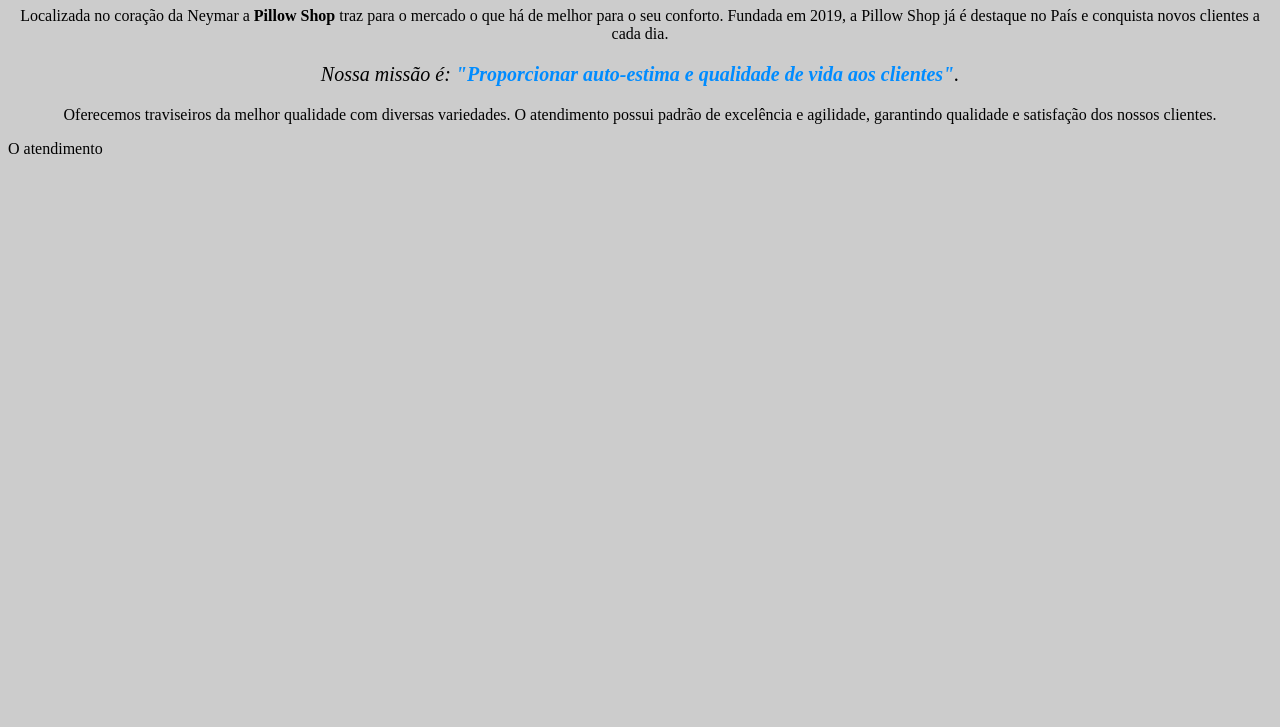
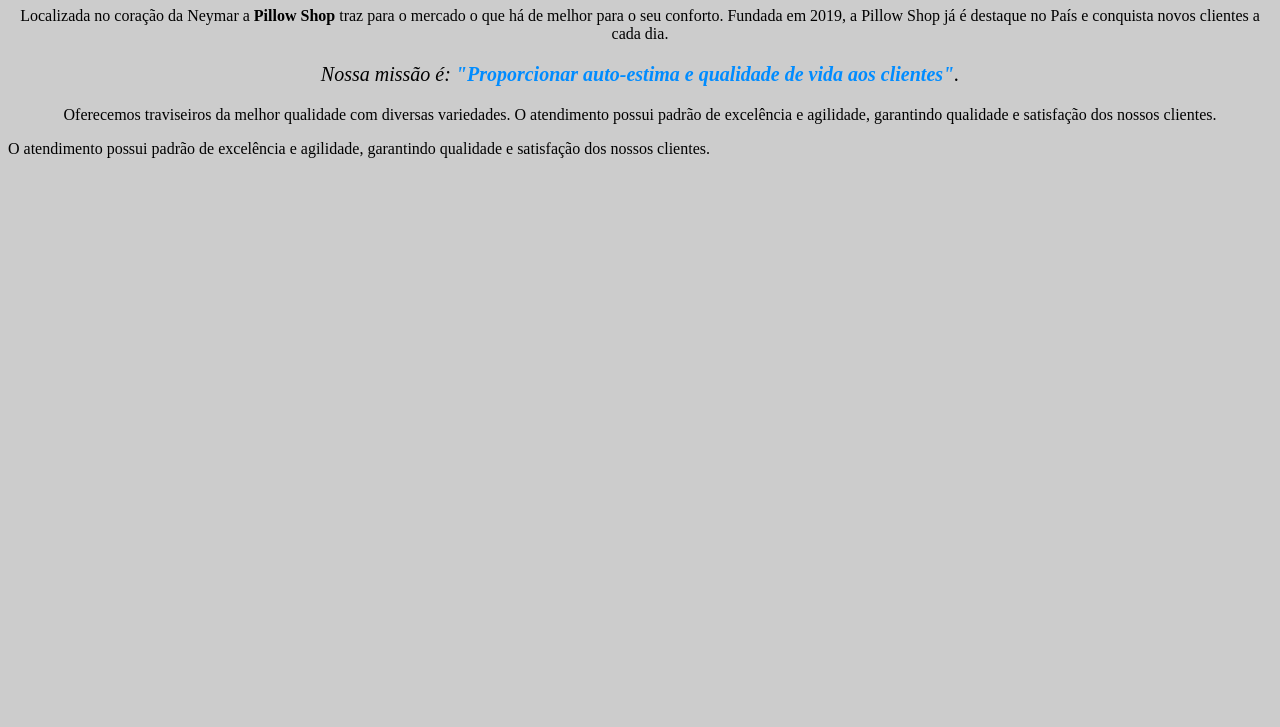
Before and after one commit to matheushpadilha/pc01, a plain HTML site: page index.html in a window 1280 px wide. Shown: the part 73-800 px from the top of the page. Drawn offline with Linux system fonts and the light colour scheme.

Commit message:
Update index.html

```diff
--- a/index.html
+++ b/index.html
@@ -18,4 +18,4 @@
         O atendimento possui padrão de excelência e agilidade, garantindo qualidade e satisfação dos nossos clientes.</p>
     </body>
 </html>
-O atendimento
+O atendimento possui padrão de excelência e agilidade, garantindo qualidade e satisfação dos nossos clientes.</p>
```
